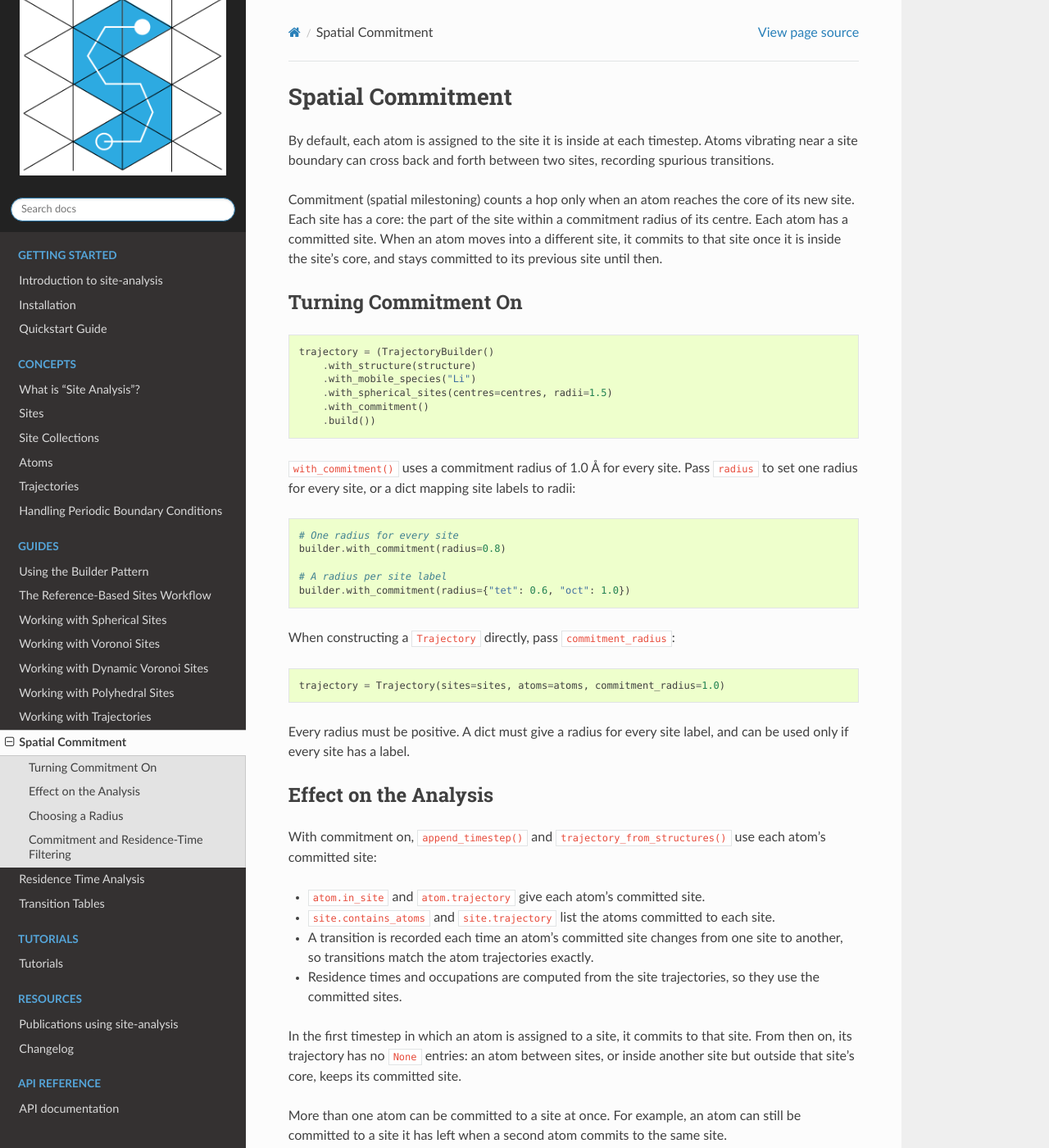
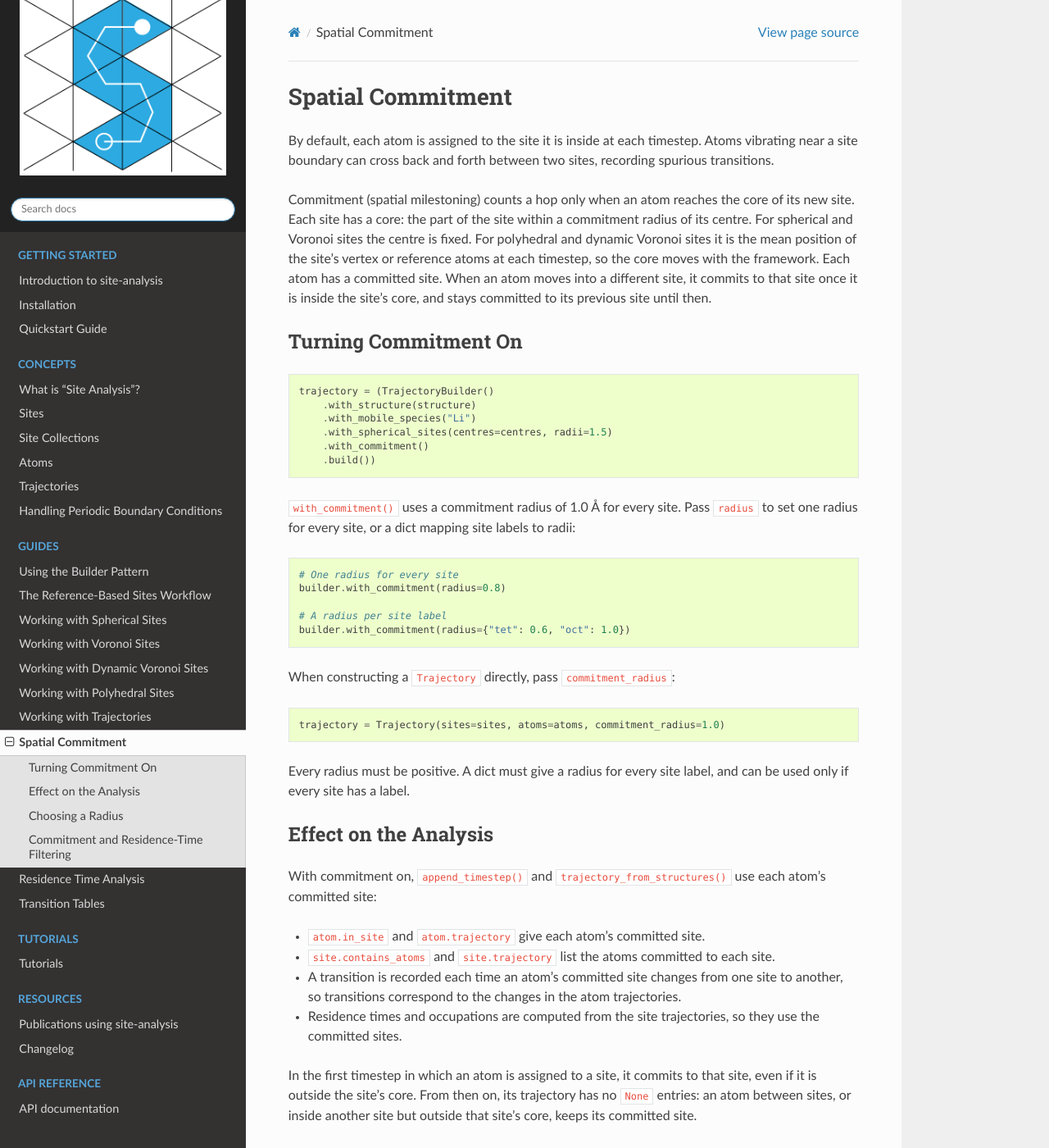
Before and after one commit to bjmorgan/site-analysis, a Sphinx documentation site: the page built from docs/source/guides/commitment.md, in a window 1280 px wide and 1400 px high. Shown: the whole window at 82% size. Built offline with Sphinx 7.4.7 and the Read the Docs theme 3.1.0, drawn with Linux system fonts in a browser that asks for light colours.

Commit message:
Clarify commitment behaviour in docstrings and the guide

```diff
--- a/docs/source/guides/commitment.md
+++ b/docs/source/guides/commitment.md
@@ -2,7 +2,7 @@
 
 By default, each atom is assigned to the site it is inside at each timestep. Atoms vibrating near a site boundary can cross back and forth between two sites, recording spurious transitions.
 
-Commitment (spatial milestoning) counts a hop only when an atom reaches the core of its new site. Each site has a core: the part of the site within a commitment radius of its centre. Each atom has a committed site. When an atom moves into a different site, it commits to that site once it is inside the site's core, and stays committed to its previous site until then.
+Commitment (spatial milestoning) counts a hop only when an atom reaches the core of its new site. Each site has a core: the part of the site within a commitment radius of its centre. For spherical and Voronoi sites the centre is fixed. For polyhedral and dynamic Voronoi sites it is the mean position of the site's vertex or reference atoms at each timestep, so the core moves with the framework. Each atom has a committed site. When an atom moves into a different site, it commits to that site once it is inside the site's core, and stays committed to its previous site until then.
 
 ## Turning Commitment On
 
@@ -39,10 +39,10 @@ With commitment on, `append_timestep()` and `trajectory_from_structures()` use e
 
 - `atom.in_site` and `atom.trajectory` give each atom's committed site.
 - `site.contains_atoms` and `site.trajectory` list the atoms committed to each site.
-- A transition is recorded each time an atom's committed site changes from one site to another, so transitions match the atom trajectories exactly.
+- A transition is recorded each time an atom's committed site changes from one site to another, so transitions correspond to the changes in the atom trajectories.
 - Residence times and occupations are computed from the site trajectories, so they use the committed sites.
 
-In the first timestep in which an atom is assigned to a site, it commits to that site. From then on, its trajectory has no `None` entries: an atom between sites, or inside another site but outside that site's core, keeps its committed site.
+In the first timestep in which an atom is assigned to a site, it commits to that site, even if it is outside the site's core. From then on, its trajectory has no `None` entries: an atom between sites, or inside another site but outside that site's core, keeps its committed site.
 
 More than one atom can be committed to a site at once. For example, an atom can still be committed to a site it has left when a second atom commits to the same site.
 
```
Also changed, not shown: docs/source/concepts/atoms.md (+2 -2 lines), 3 other files.
